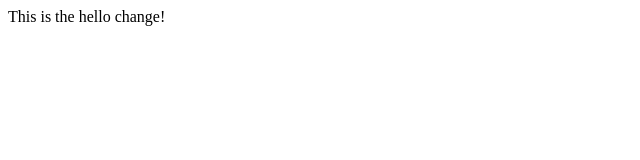
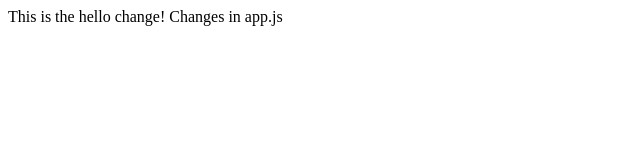
Before and after one commit to amjadniazi48/tut, a plain HTML site: page app.html in a window 1280 px wide. Shown: the whole page, without its empty margins (0-640 px from the left). Drawn offline with Linux system fonts and the light colour scheme.

Commit message:
app.html is changed

```diff
--- a/app.html
+++ b/app.html
@@ -7,6 +7,6 @@
     <title>Document</title>
 </head>
 <body>
-    This is the hello change!
+    This is the hello change! Changes in app.js
 </body>
 </html>
```
